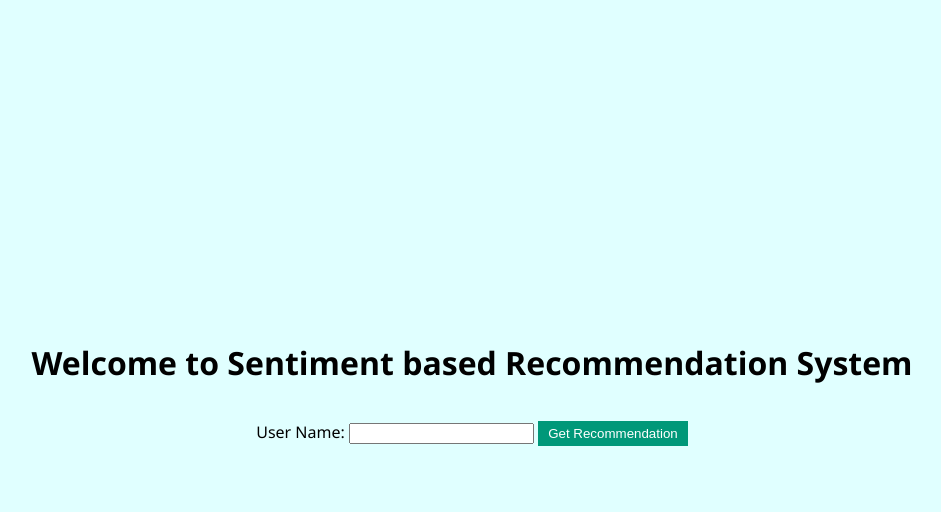
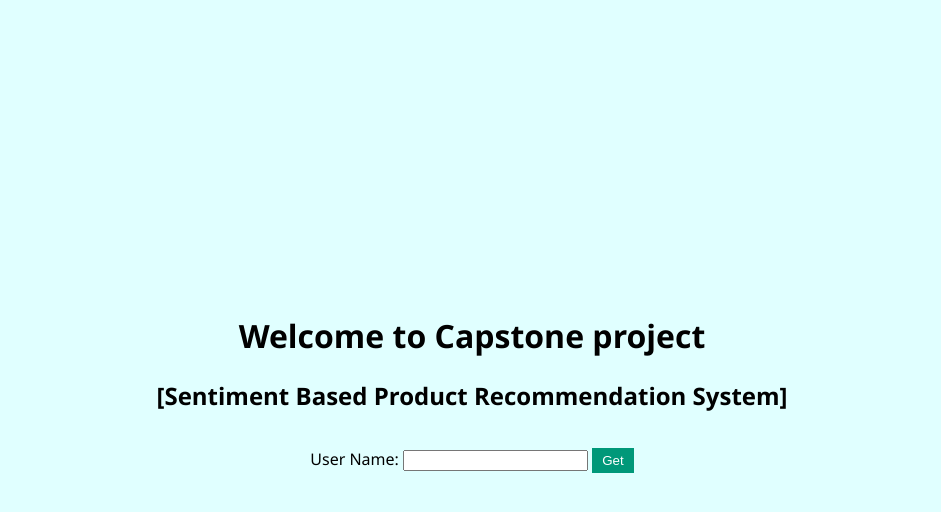
Before and after one commit to sgrajgire/Capstone_RecoSystem, a Flask app: page / in a window 1280 px wide. Shown: the top 512 px of the page, without its empty margins (168-1109 px from the left). Run offline with Flask 2, Linux system fonts and the light colour scheme.

Commit message:
modified title

```diff
--- a/templates/index.html
+++ b/templates/index.html
@@ -17,13 +17,14 @@
     </head>
     <body>
         <div class="heading">
-            <h1>Welcome to Sentiment based Recommendation System</h1>
+            <h1>Welcome to Capstone project</h1>
+            <h2>[Sentiment Based Product Recommendation System]</h2>
         </div>
         <div  class="form" >
             <form method="POST">
                 <p><label>User Name: </label>
                 <input type="text" id="uname" name="uname">
-                <input class=".submit-btn" type="submit" name="submit" value="Get Recommendation"/></p>
+                <input class=".submit-btn" type="submit" name="submit" value="Get"/></p>
             </form>
         </div>
         <div class="info">
```
